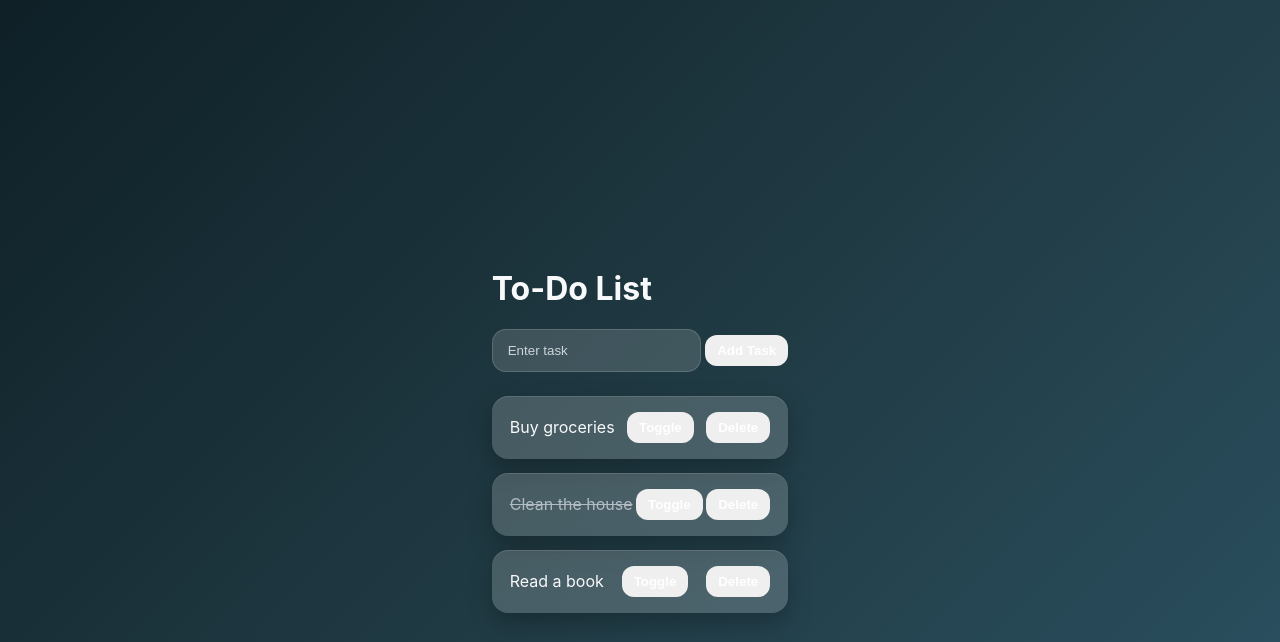
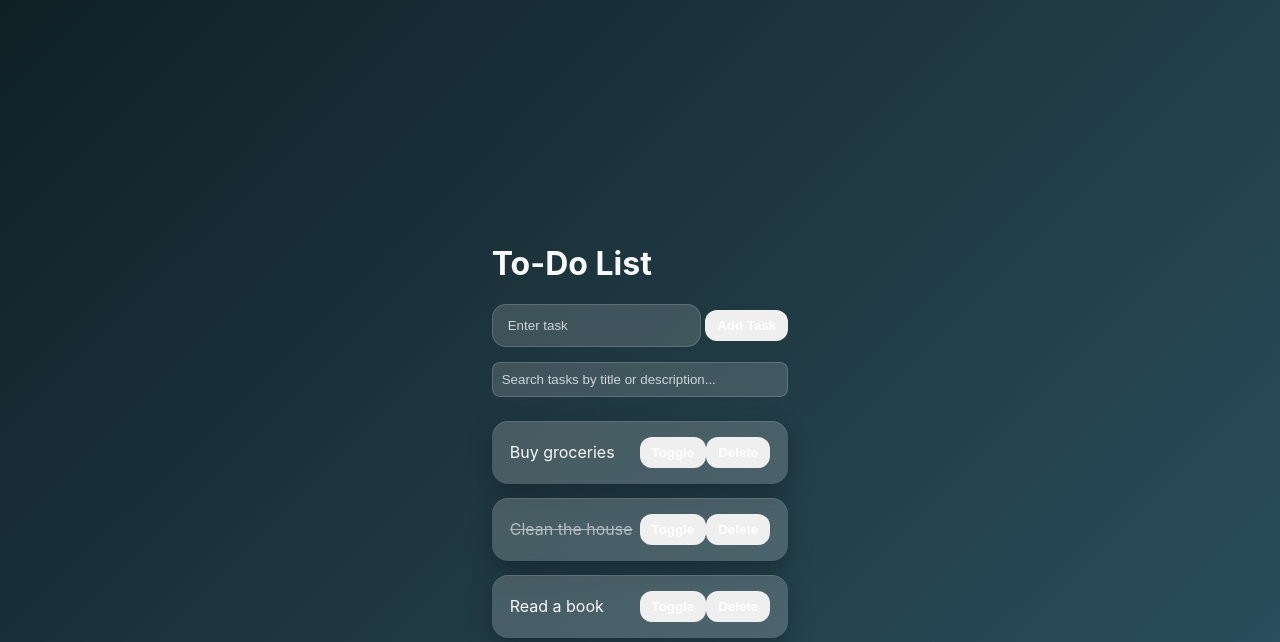
Before and after one commit to nv23108/flask-todo-app, a Flask app: page / in a window 1280 px wide. Shown: the top 642 px of the page. Run offline with Flask 2, Linux system fonts and the light colour scheme.

Commit message:
feat: implement task search functionality
- Add /search endpoint to search tasks by title and description
- Add /stats endpoint to retrieve task statistics (total, completed, pending, overdue)
- Add search bar in UI with real-time filtering
- Display search result count
- Show task description and due date in results
- Clear search when adding or modifying tasks

```diff
--- a/flask-todo-app/app.py
+++ b/flask-todo-app/app.py
@@ -50,3 +50,51 @@ def delete_task(task_id):
 
 if __name__ == "__main__":
     app.run(host="0.0.0.0", port=5000, debug=True)
+
+    @app.route('/search', methods=['GET'])
+    def search_tasks():
+        """Search tasks by title and description"""
+        query = request.args.get('q', '').lower()
+        tasks = load_tasks()
+
+        if not query:
+            return jsonify(tasks)
+
+        # Filter tasks by title and description
+        filtered_tasks = []
+        for task in tasks:
+            task_name = task.get('name', '').lower()
+            task_desc = task.get('description', '').lower()
+
+            if query in task_name or query in task_desc:
+                filtered_tasks.append(task)
+
+        return jsonify(filtered_tasks)
+
+    @app.route('/stats', methods=['GET'])
+    def get_stats():
+        """Get task statistics"""
+        tasks = load_tasks()
+
+        total_tasks = len(tasks)
+        completed_tasks = sum(1 for t in tasks if t.get('completed', False))
+
+        # Count overdue tasks
+        from datetime import datetime
+        overdue_tasks = 0
+        today = datetime.now().date()
+        for task in tasks:
+            if not task.get('completed', False) and task.get('due_date'):
+                try:
+                    due = datetime.strptime(task['due_date'], '%Y-%m-%d').date()
+                    if due < today:
+                        overdue_tasks += 1
+                except ValueError:
+                    pass
+
+        return jsonify({
+            'total': total_tasks,
+            'completed': completed_tasks,
+            'pending': total_tasks - completed_tasks,
+            'overdue': overdue_tasks
+        })
--- a/flask-todo-app/templates/index.html
+++ b/flask-todo-app/templates/index.html
@@ -1,3 +1,4 @@
+<!DOCTYPE html>
 <!DOCTYPE html>
 <html lang="en">
 <head>
@@ -14,6 +15,11 @@
             <button type="submit">Add Task</button>
         </form>
 
+        <div style="margin: 15px 0;">
+            <input type="text" id="search-input" placeholder="Search tasks by title or description..." style="width: 100%; padding: 10px; box-sizing: border-box; border-radius: 8px;">
+            <small id="search-result-count" style="color: #666; margin-top: 5px; display: block;"></small>
+        </div>
+
         <ul id="task-list">
             {% for task in tasks %}
                 <li id="task-{{ task.id }}" class="{{ 'completed' if task.completed else '' }}">
@@ -26,6 +32,45 @@
     </div>
 
     <script>
+        let allTasks = [];
+
+        function initializeApp() {
+            fetch('/search?q=')
+                .then(response => response.json())
+                .then(data => {
+                    allTasks = data;
+                    renderTasks(data);
+                });
+        }
+
+        document.getElementById('search-input').addEventListener('input', function(e) {
+            const query = e.target.value.trim();
+
+            if (!query) {
+                renderTasks(allTasks);
+                updateSearchCount(allTasks.length);
+                return;
+            }
+
+            const filteredTasks = allTasks.filter(task => {
+                const name = (task.name || '').toLowerCase();
+                const desc = (task.description || '').toLowerCase();
+                return name.includes(query.toLowerCase()) || desc.includes(query.toLowerCase());
+            });
+
+            renderTasks(filteredTasks);
+            updateSearchCount(filteredTasks.length, allTasks.length);
+        });
+
+        function updateSearchCount(count, total) {
+            const countEl = document.getElementById('search-result-count');
+            if (total) {
+                countEl.textContent = `Found ${count} of ${total} tasks`;
+            } else {
+                countEl.textContent = '';
+            }
+        }
+
         document.getElementById('add-task-form').addEventListener('submit', function(e) {
             e.preventDefault();
             const taskInput = document.getElementById('task-input');
@@ -38,7 +83,10 @@
                 })
                 .then(response => response.json())
                 .then(data => {
+                    allTasks = data;
                     taskInput.value = '';
+                    document.getElementById('search-input').value = '';
+                    updateSearchCount(data.length);
                     renderTasks(data);
                 });
             }
@@ -47,12 +95,26 @@
         function renderTasks(tasks) {
             const taskList = document.getElementById('task-list');
             taskList.innerHTML = '';
+
+            if (tasks.length === 0) {
+                taskList.innerHTML = '<li style="text-align: center; padding: 20px;"><em>No tasks found</em></li>';
+                return;
+            }
+
             tasks.forEach(task => {
                 const li = document.createElement('li');
                 li.id = `task-${task.id}`;
                 li.classList.toggle('completed', task.completed);
+
+                const description = task.description ? `<br><small style="color: #999;">${escapeHtml(task.description)}</small>` : '';
+                const dueDate = task.due_date ? `<br><small style="color: #999;">Due: ${new Date(task.due_date).toLocaleDateString()}</small>` : '';
+
                 li.innerHTML = `
-                    <span>${task.name}</span>
+                    <div style="flex: 1;">
+                        <span>${escapeHtml(task.name)}</span>
+                        ${description}
+                        ${dueDate}
+                    </div>
                     <button class="toggle" onclick="toggleTask(${task.id})">Toggle</button>
                     <button class="delete" onclick="deleteTask(${task.id})">Delete</button>
                 `;
@@ -60,17 +122,38 @@
             });
         }
 
+        function escapeHtml(text) {
+            const map = {
+                '&': '&amp;',
+                '<': '&lt;',
+                '>': '&gt;',
+                '"': '&quot;',
+                "'": '&#039;'
+            };
+            return text.replace(/[&<>"']/g, m => map[m]);
+        }
+
         function toggleTask(taskId) {
             fetch(`/update/${taskId}`, { method: 'POST' })
                 .then(response => response.json())
-                .then(data => renderTasks(data));
+                .then(data => {
+                    allTasks = data;
+                    document.getElementById('search-input').value = '';
+                    renderTasks(data);
+                });
         }
 
         function deleteTask(taskId) {
             fetch(`/delete/${taskId}`, { method: 'DELETE' })
                 .then(response => response.json())
-                .then(data => renderTasks(data));
+                .then(data => {
+                    allTasks = data;
+                    document.getElementById('search-input').value = '';
+                    renderTasks(data);
+                });
         }
+
+        window.addEventListener('DOMContentLoaded', initializeApp);
     </script>
 </body>
 </html>
```
